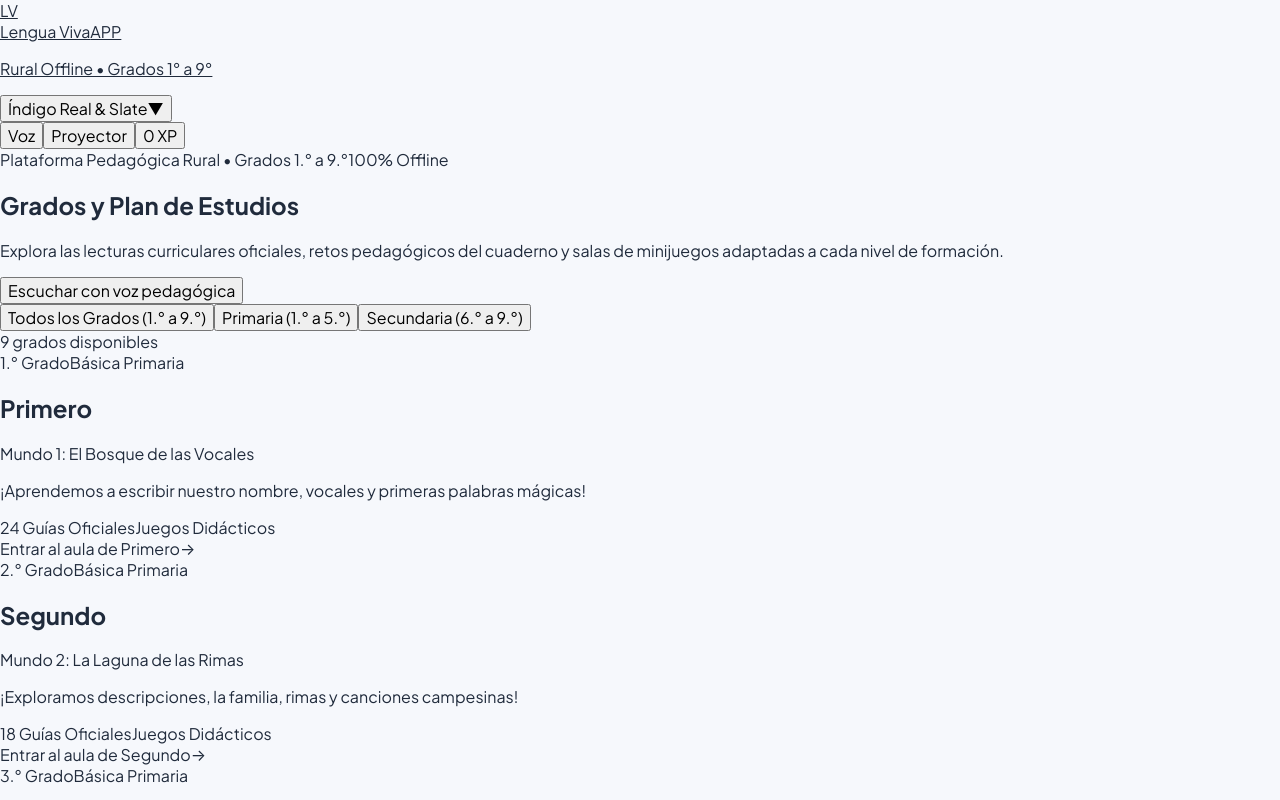
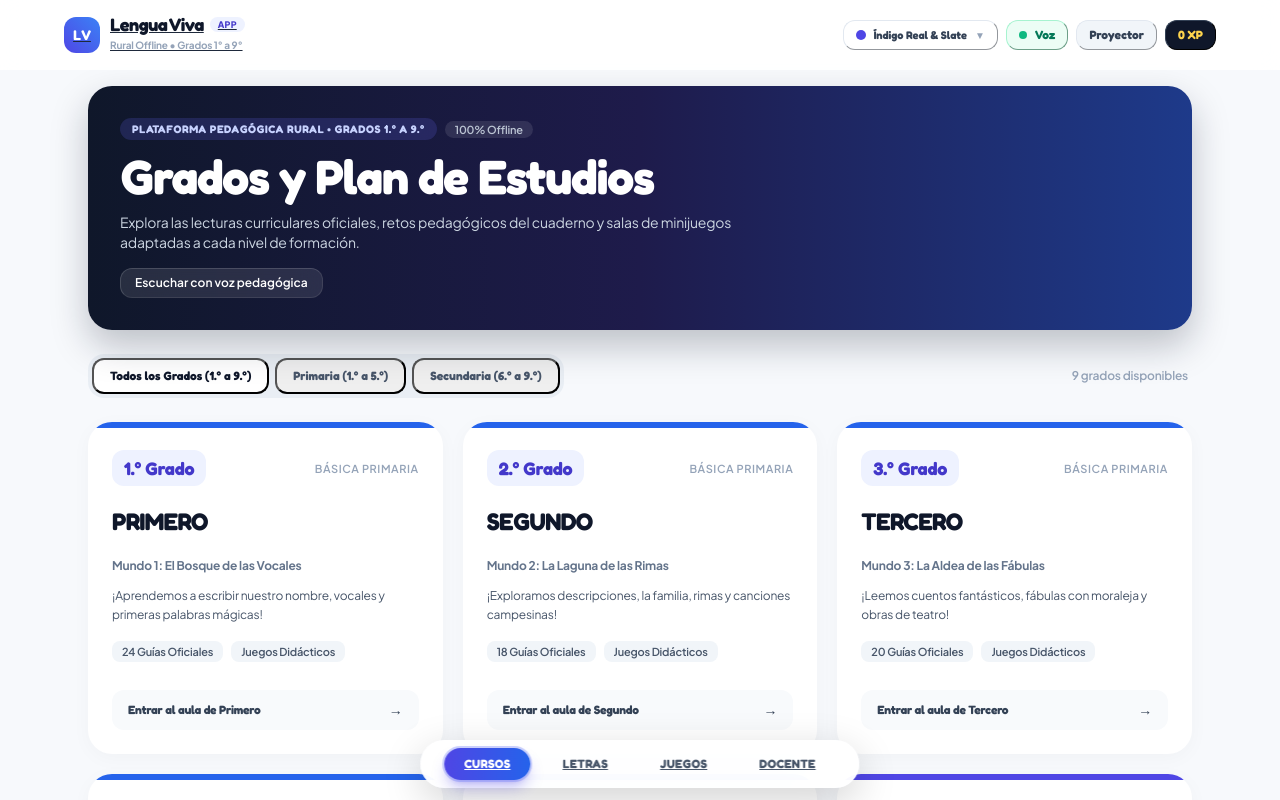
Before and after one commit to DeiviDiaz/plataforma-educativa, a React (Vite) app: page /espanol in a window 1280 px wide. Shown: the top 800 px of the page. Built offline with nearby package versions, Linux system fonts and the light colour scheme.

Commit message:
fix: restaurar wrapper .spanish-area e importacion de spanish.css para inyeccion de Tailwind

```diff
--- a/src/features/spanish/layouts/SpanishLayout.jsx
+++ b/src/features/spanish/layouts/SpanishLayout.jsx
@@ -6,12 +6,14 @@ import { voiceReader } from '../utils/speech';
 import { GameProgress, RANGOS_JUGADOR } from '../utils/gamification';
 import { lanzarConfeti } from '../utils/confetti';
 import { useAppTheme } from '../utils/theme';
+import '../spanish.css';
 
 /**
- * MainLayout — Shell estilo APP DE APRENDIZAJE para tablet / móvil / escritorio.
+ * SpanishLayout — Shell estilo APP DE APRENDIZAJE para tablet / móvil / escritorio.
  * Interfaz limpia, moderna y tipográfica, sin emojis ni iconos innecesarios.
+ * Wrapper con .spanish-area esencial para la inyección de estilos de Tailwind.
  */
-export default function MainLayout() {
+export default function SpanishLayout() {
   const { tema, temaId, cambiarTema, temasDisponibles } = useAppTheme();
   const [enPantallaCompleta, setEnPantallaCompleta] = useState(false);
   const [progreso, setProgreso] = useState(() => GameProgress.getProgress());
@@ -101,12 +103,13 @@ export default function MainLayout() {
   // Ruta activa para iluminar el Dock inferior
   const path = location.pathname;
   const basePath = path.startsWith('/espanol') ? '/espanol' : '';
-  const esCursos = path === '/' || path === '/espanol' || path.includes('/grado');
+  const esCursos = path === '/espanol' || path === '/' || path.includes('/grado');
   const esLetras = path.includes('/letras');
   const esJuegos = path.includes('/juegos');
   const esDocente = path.includes('/admin');
 
   return (
+    <div className="spanish-area">
       <div className="min-h-screen flex flex-col bg-slate-50/70 via-white to-blue-50/20 font-sans text-slate-800 antialiased selection:bg-blue-100 selection:text-blue-900 relative">
 
         {/* ════════════════════════════════════════════════════════════════════════════════
@@ -117,7 +120,7 @@ export default function MainLayout() {
 
             {/* Logo de la APP */}
             <Link
-            to={basePath || '/'}
+              to={basePath || '/espanol'}
               onClick={() => sounds.playClick()}
               className="flex items-center gap-2.5 group"
             >
@@ -244,7 +247,7 @@ export default function MainLayout() {
         >
           {/* TAB 1: CURSOS */}
           <NavLink
-          to={basePath || '/'}
+            to={basePath || '/espanol'}
             onClick={() => sounds.playClick()}
             className={`px-4 sm:px-5 py-2 rounded-full font-title font-black text-xs transition-all cursor-pointer ${
               esCursos
@@ -257,7 +260,7 @@ export default function MainLayout() {
 
           {/* TAB 2: LETRAS */}
           <NavLink
-          to={basePath ? `${basePath}/letras` : '/letras'}
+            to={basePath ? `${basePath}/letras` : '/espanol/letras'}
             onClick={() => sounds.playClick()}
             className={`px-4 sm:px-5 py-2 rounded-full font-title font-black text-xs transition-all cursor-pointer ${
               esLetras
@@ -270,7 +273,7 @@ export default function MainLayout() {
 
           {/* TAB 3: JUEGOS */}
           <NavLink
-          to={basePath ? `${basePath}/juegos` : '/juegos'}
+            to={basePath ? `${basePath}/juegos` : '/espanol/juegos'}
             onClick={() => sounds.playClick()}
             className={`px-4 sm:px-5 py-2 rounded-full font-title font-black text-xs transition-all cursor-pointer ${
               esJuegos
@@ -283,7 +286,7 @@ export default function MainLayout() {
 
           {/* TAB 4: DOCENTE */}
           <NavLink
-          to={basePath ? `${basePath}/admin` : '/admin'}
+            to={basePath ? `${basePath}/admin` : '/espanol/admin'}
             onClick={() => sounds.playClick()}
             className={`px-4 sm:px-5 py-2 rounded-full font-title font-black text-xs transition-all cursor-pointer ${
               esDocente
@@ -384,5 +387,6 @@ export default function MainLayout() {
           </div>
         )}
       </div>
+    </div>
   );
 }
```
Lines whose indentation alone changed are shown as unchanged.
